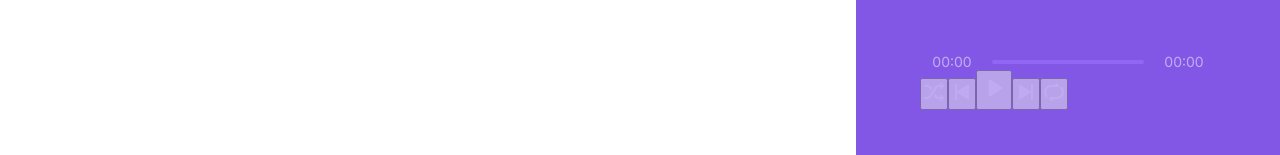
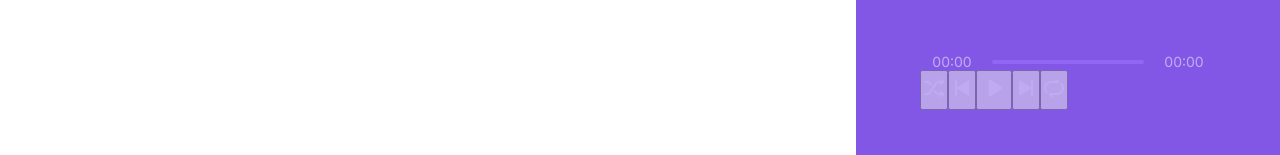
Before and after one commit to AndersonS7/nlw-podcastr, a Next.js app: page / in a window 1280 px wide. Shown: the part 642-797 px from the top of the page. Built offline with nearby package versions, Linux system fonts and the light colour scheme.

Commit message:
alterando css

```diff
--- a/src/components/Player/styles.module.scss
+++ b/src/components/Player/styles.module.scss
@@ -72,3 +72,7 @@
         }
     }
 }
+
+.buttons {
+    display: flex;
+}
```
